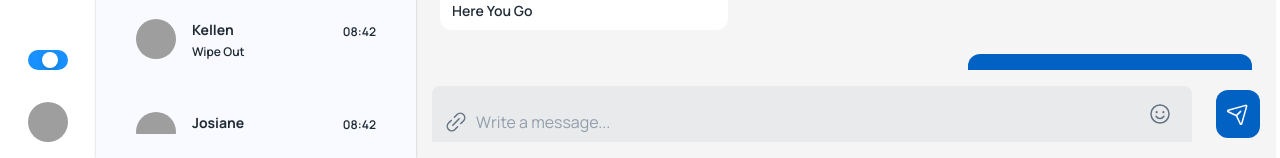
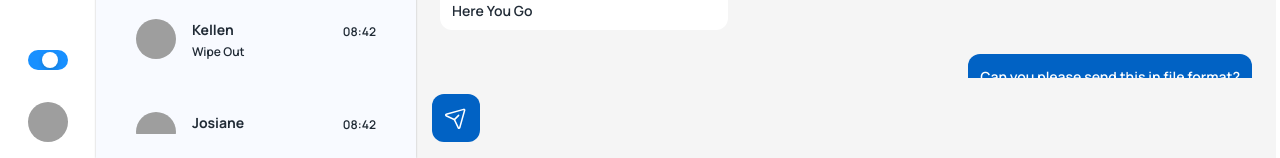
Before and after one commit to rohan-tech-negi/Chat-App, a React (Create React App) app: page /app in a window 1280 px wide. Shown: the part 642-800 px from the top of the page. Built offline with nearby package versions, Linux system fonts and the light colour scheme; grey boxes are pictures that could not be loaded.

Commit message:
created a seperate input for the smily icon

```diff
--- a/src/components/conversation/Footer.js
+++ b/src/components/conversation/Footer.js
@@ -9,13 +9,9 @@ const StyledInput = styled(TextField)(({ theme }) => ({
   }
 }));
 
-const Footer = () => {
-  const theme = useTheme();
+const chatInput = ()=>{
   return (
-    <Box p={2} sx={{width: "100%", backgroundColor: theme.palette.mode === 'light' ? "#F5F5F5" : theme.palette.background.paper}}>
-              <Stack direction="row" alignItems={"center"} spacing={3}>
-
-<StyledInput fullWidth placeholder='Write a message...' variant='filled' InputProps={{
+    <StyledInput fullWidth placeholder='Write a message...' variant='filled' InputProps={{
   disableUnderline : true,
   startAdornment: <InputAdornment position="start">
   <Icon>
@@ -30,6 +26,16 @@ const Footer = () => {
   </IconButton>
   </InputAdornment>
 }}></StyledInput>
+  )
+}
+
+const Footer = () => {
+  const theme = useTheme();
+  return (
+    <Box p={2} sx={{width: "100%", backgroundColor: theme.palette.mode === 'light' ? "#F5F5F5" : theme.palette.background.paper}}>
+              <Stack direction="row" alignItems={"center"} spacing={3}>
+
+
 <Box sx={{height: 48 , width: 48, backgroundColor: theme.palette.primary.main, borderRadius: 1.5}}>
 <Stack sx={{width: "100%", height: "100%"}} alignItems="center" justifyContent="center">
   <IconButton sx={{width: "100%", height: "100%"}}>
```
